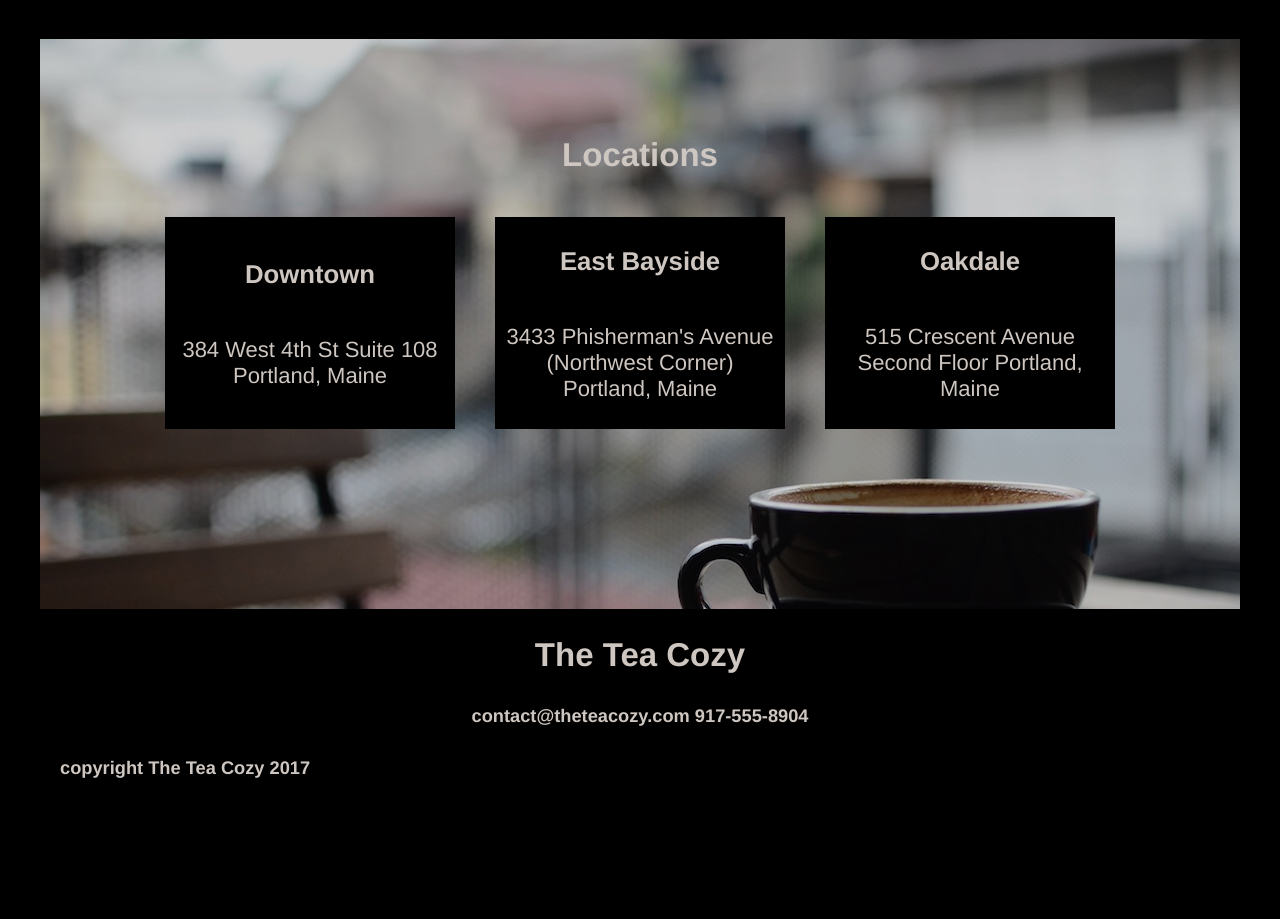
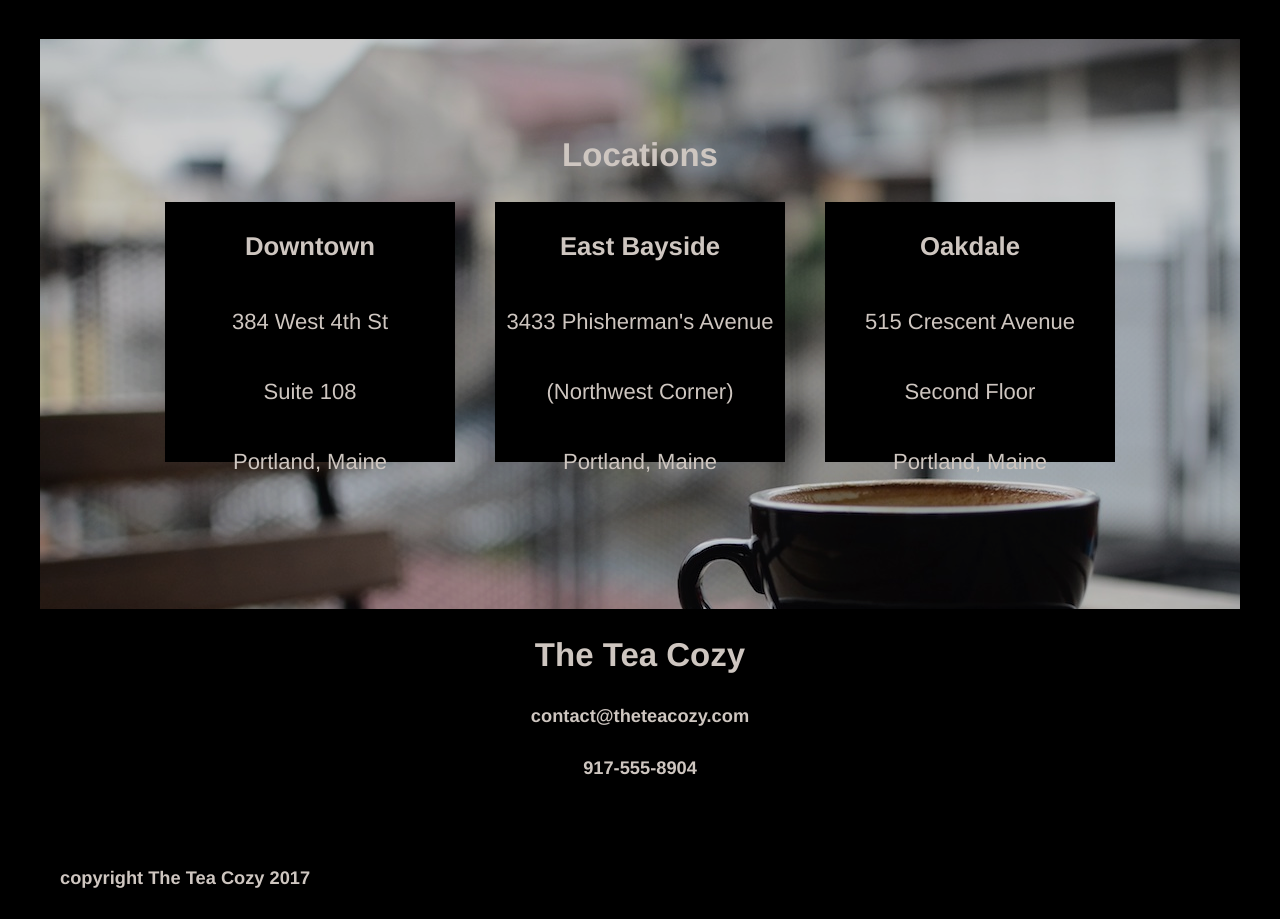
Before and after one commit to GJIONI/TeaCozy, a plain HTML site: page index.html in a window 1280 px wide. Shown: the part 1700-2619 px from the top of the page. Before the commit the page ends 2510 px from the top, so only its background shows below. Drawn offline with Linux system fonts and the light colour scheme.

Commit message:
Almost there.

```diff
--- a/index.html
+++ b/index.html
@@ -56,21 +56,28 @@
         <div class="loc">
           <div class="loc1">
             <h3>Downtown</h3>
-            <p> 384 West 4th St Suite 108 Portland, Maine</p>
+            <p>384 West 4th St</p>
+            <p>Suite 108</p>
+            <p>Portland, Maine</p>
           </div>
           <div class="loc1">
             <h3>East Bayside</h3>
-            <p>3433 Phisherman's Avenue (Northwest Corner) Portland, Maine</p>
+            <p>3433 Phisherman's Avenue</p>
+            <p>(Northwest Corner)</p>
+            <p>Portland, Maine</p>
           </div>
           <div class="loc1">
             <h3>Oakdale</h3>
-            <p>515 Crescent Avenue Second Floor Portland, Maine</p>
+            <p>515 Crescent Avenue</p>
+            <p>Second Floor</p>
+            <p>Portland, Maine</p>
           </div>
         </div>
       </div>
       <div class="fifth">
         <h2>The Tea Cozy</h2>
-        <h5>contact@theteacozy.com 917-555-8904</h5>
+        <h5>contact@theteacozy.com</h5>
+        <h5>917-555-8904</h5>
       </div>
       <div class="sixth">
         <h5>copyright The Tea Cozy 2017<h5>
--- a/style/style.css
+++ b/style/style.css
@@ -128,8 +128,8 @@ h4 {
 
 .fourth h2 {
   display: block;
-  padding-bottom: 10px;
-  padding-top: 0;
+  bottom: 0;
+  top: 50px;
 
 }
 
@@ -142,16 +142,17 @@ h4 {
 }
 
 .loc1 {
+  padding-top: 0;
   background-color: black;
+  width: 280px;
+  height: 250px;
+  margin: 0 20px;
   padding: 5px;
-  width: 280px;
-  margin: 5px 20px;
-  max-height: 300px;
   display: flex;
   flex-direction: column;
-  justify-content: center;
+  justify-content: space-around;
   align-items: center;
-  flex-shrink: 7;
+
 
 
 
@@ -160,8 +161,6 @@ h4 {
 loc1 p {
   opacity: 1;
   color: seashell;
-  display: block;
-  text-align: center;
   font-size: 22px;
 
 
@@ -169,11 +168,13 @@ loc1 p {
 
 h3 {
   display: block;
-  text-align: center;
-
 
 }
 
+.fifth {
+  display: block;
+  height: 200px;
+}
 
 .sixth h5 {
   text-align: left;
```
